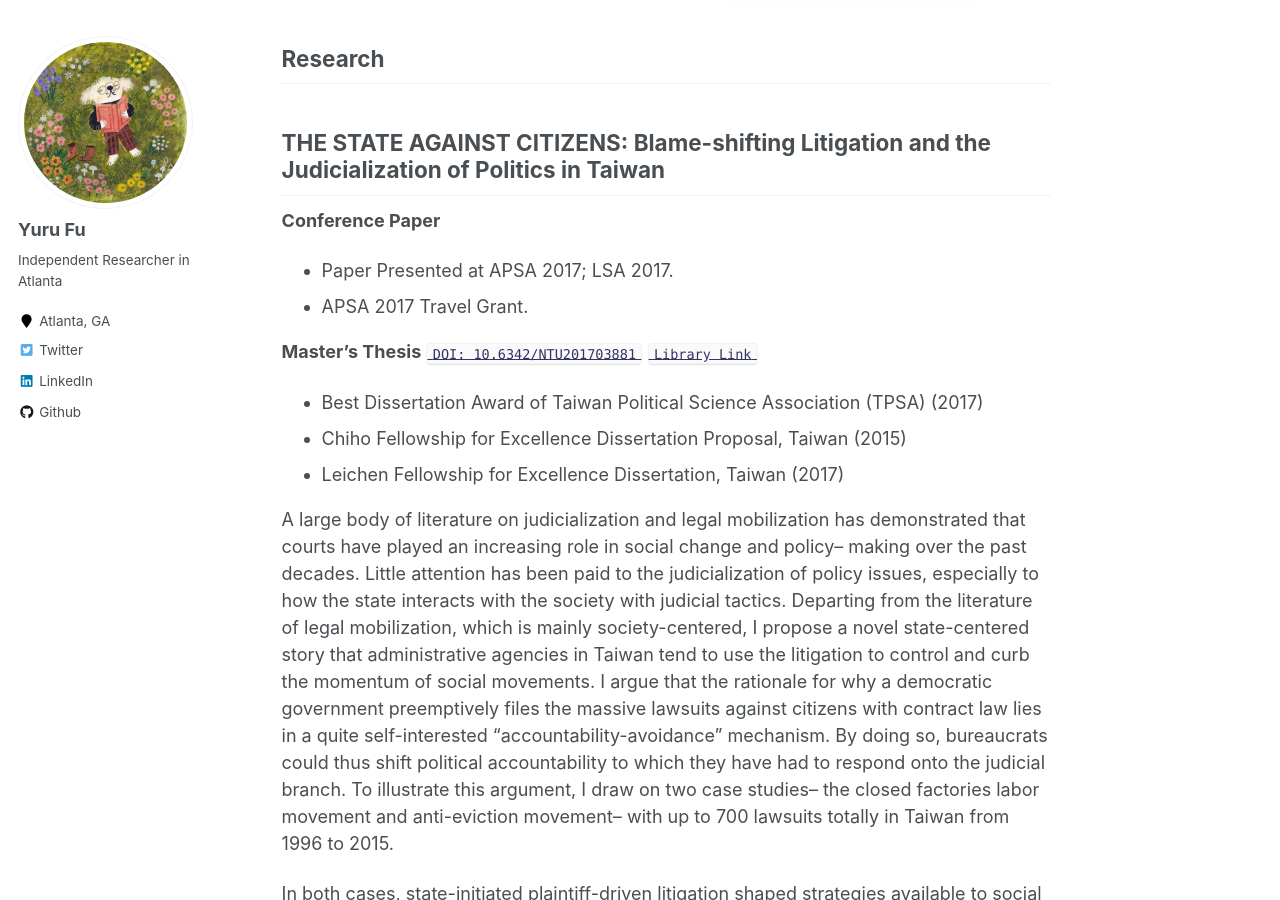
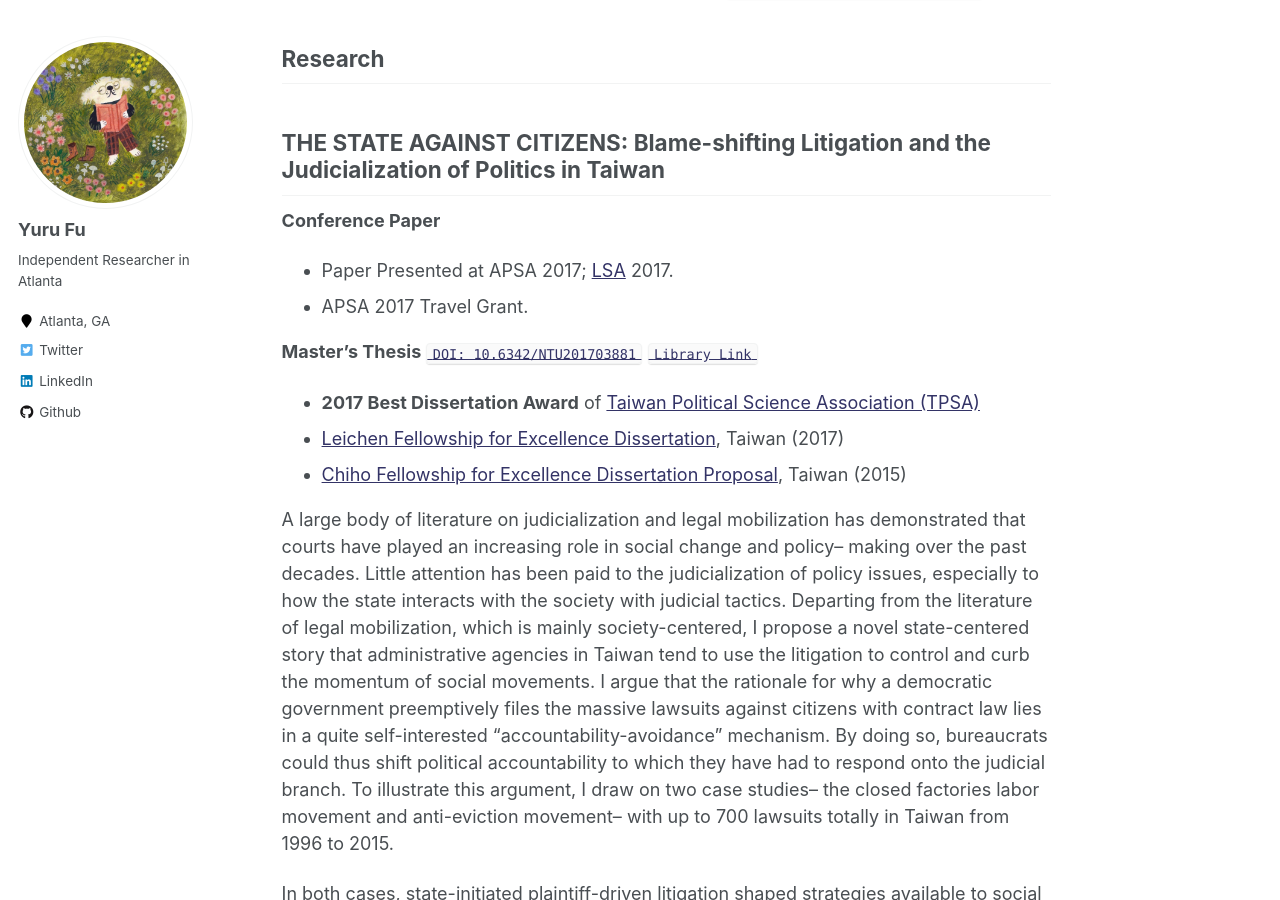
Before and after one commit to yurufu/yurufu.github.io, a Jekyll site: the page built from _pages/about.md, in a window 1280 px wide and 900 px high, scrolled down 1060 px. Built offline with Jekyll 4.4.1, drawn with Linux system fonts in a browser that asks for light colours; part of the change alters nothing that is shown.

```diff
--- a/_pages/about.md
+++ b/_pages/about.md
@@ -27,13 +27,13 @@ For further information, you can reach me via email: `yurufu125 [at] gmail <dot>
 ## THE STATE AGAINST CITIZENS: Blame-shifting Litigation and the Judicialization of Politics in Taiwan
 
 **Conference Paper**
-* Paper Presented at APSA 2017; LSA 2017.
+* Paper Presented at APSA 2017; [LSA](https://www.lawandsociety.org) 2017.
 * APSA 2017 Travel Grant.
 
 **Master's Thesis** [`DOI: 10.6342/NTU201703881`](http://dx.doi.org/10.6342%2fNTU201703881) [`Library Link`](https://hdl.handle.net/11296/fn36n6)
-* Best Dissertation Award of Taiwan Political Science Association (TPSA) (2017)
-* Chiho Fellowship for Excellence Dissertation Proposal, Taiwan (2015)
-* Leichen Fellowship for Excellence Dissertation, Taiwan (2017)
+* **2017 Best Dissertation Award** of [Taiwan Political Science Association (TPSA)](https://www.tpsahome.org.tw/index.php)
+* [Leichen Fellowship for Excellence Dissertation](http://leichencenter.nccu.edu.tw/portfolio.php), Taiwan (2017)
+* [Chiho Fellowship for Excellence Dissertation Proposal](https://www.chilin.org.tw/index.php?lang=en), Taiwan (2015)
 
 A large body of literature on judicialization and legal mobilization has demonstrated that courts have played an increasing role in social change and policy-- making over the past decades. Little attention has been paid to the judicialization of policy issues, especially to how the state interacts with the society with judicial tactics. Departing from the literature of legal mobilization, which is mainly society-centered, I propose a novel state-centered story that administrative agencies in Taiwan tend to use the litigation to control and curb the momentum of social movements. I argue that the rationale for why a democratic government preemptively files the massive lawsuits against citizens with contract law lies in a quite self-interested "accountability-avoidance" mechanism. By doing so, bureaucrats could thus shift political accountability to which they have had to respond onto the judicial branch. To illustrate this argument, I draw on two case studies-- the closed factories labor movement and anti-eviction movement-- with up to 700 lawsuits totally in Taiwan from 1996 to 2015.
 
```
